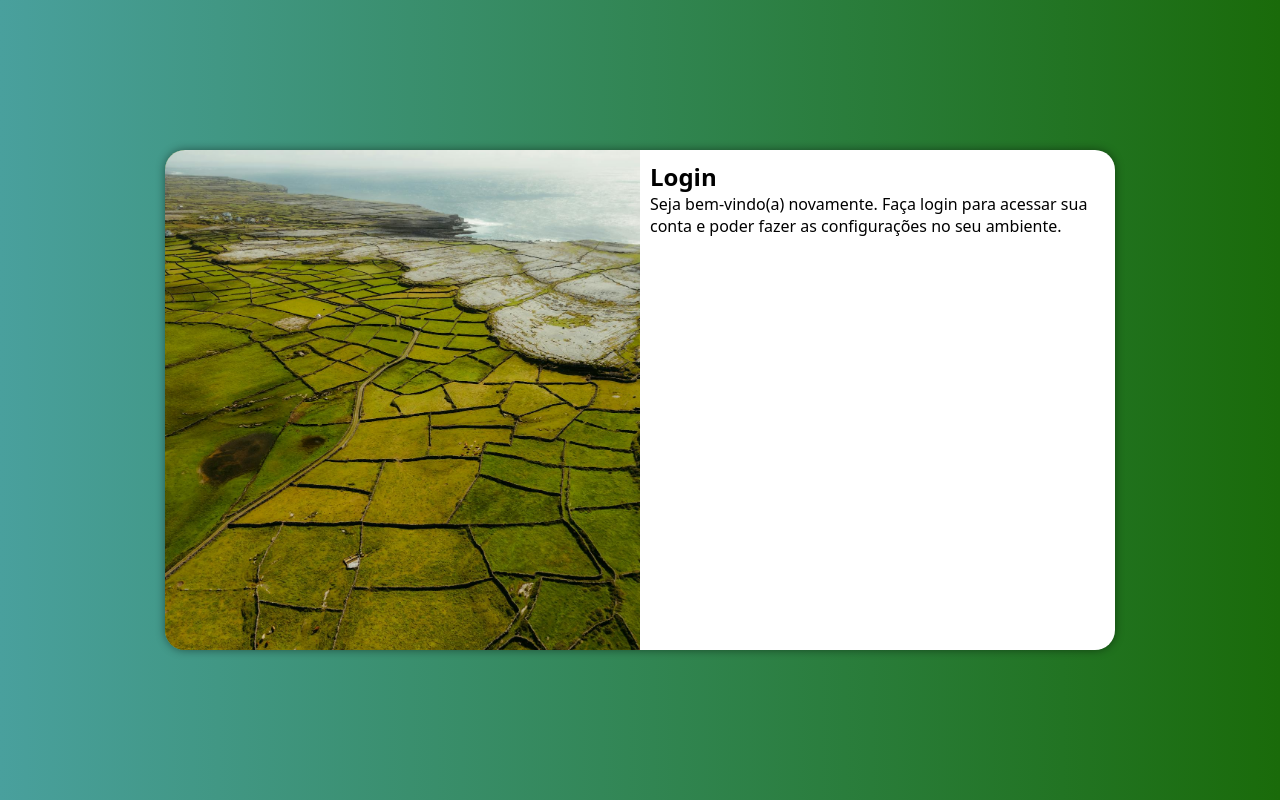
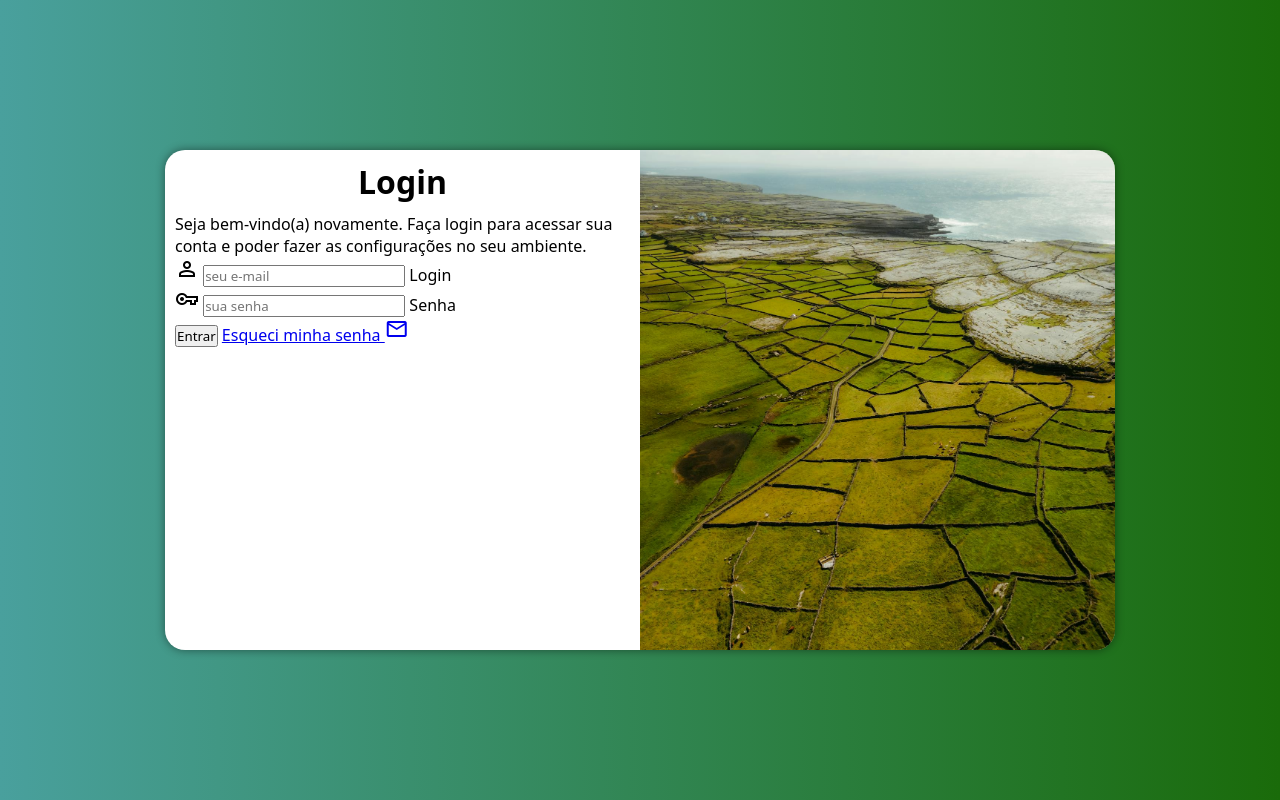
Before and after one commit to jeovadev/projeto-login, a PHP site: page / in a window 1280 px wide. Run offline with PHP 8.4, Linux system fonts and the light colour scheme.

Commit message:
adicionei o formulario

```diff
--- a/estilos/media-query.css
+++ b/estilos/media-query.css
@@ -33,13 +33,21 @@
    }
 
    #login > #imagem {
-    float: left;
+    float: right;
     width: 50%;
     height: 100%;
    }
 
    #login > #formulario {
-    float: right;
+    float: left;
     width: 50%;
    }
+
+   #formulario > h1 {
+    font-size: 2em
+   }
+
+   #formulario > p {
+    font-size: 1em;
+   }
 }
--- a/estilos/style.css
+++ b/estilos/style.css
@@ -40,7 +40,7 @@ section#login {
    transform: translate(-50%, -50%);
 
    transition: width .5s, height .5s;
-   -o-transition-timing-function: ease;
+   transition-timing-function: ease;
 }
 
 #login > #imagem {
@@ -57,3 +57,12 @@ section#login {
    display: block;
    padding: 10px;
 }
+
+#formulario > h1 {
+   text-align: center;
+   margin-bottom: 10px;
+}
+
+#formulario > p {
+   font-size: 0.8em;
+}
--- a/index.html
+++ b/index.html
@@ -6,6 +6,7 @@
     <title>Tela de Login</title>
     <link rel="stylesheet" href="estilos/style.css">
     <link rel="stylesheet" href="estilos/media-query.css">
+    <link href="https://fonts.googleapis.com/css2?family=Material+Symbols+Outlined" rel="stylesheet" />
 </head>
 <body>
     <main>
@@ -19,8 +20,20 @@
                 <h1>Login</h1>
                 <p>Seja bem-vindo(a) novamente. Faça login para acessar sua conta e poder fazer as configurações no seu ambiente.</p>
 
-                <form action="login.php" method="post">
-
+                <form action="login.php" method="post" autocomplete="on">
+                    <div class="campo">
+                        <span class="material-symbols-outlined">person</span>
+                        <input type="email" name="login" id="ilogin" required placeholder="seu e-mail" autocomplete="email" maxlength="30">
+                        <label for="ilogin">Login</label>
+                    </div>
+                    <div class="campo">
+                        <span class="material-symbols-outlined">vpn_key</span>
+                        <input type="password" name="Senha" id="isenha" required placeholder="sua senha" autocomplete="current-password" minlength="8" maxlength="20">
+                        <label for="isenha">Senha</label>
+                    </div>
+                    <input type="submit" value="Entrar">
+                    <a href="esqueci.html">
+                        Esqueci minha senha <span class="material-symbols-outlined">mail</span></a>
                 </form>
             </div>
         </section>
```
